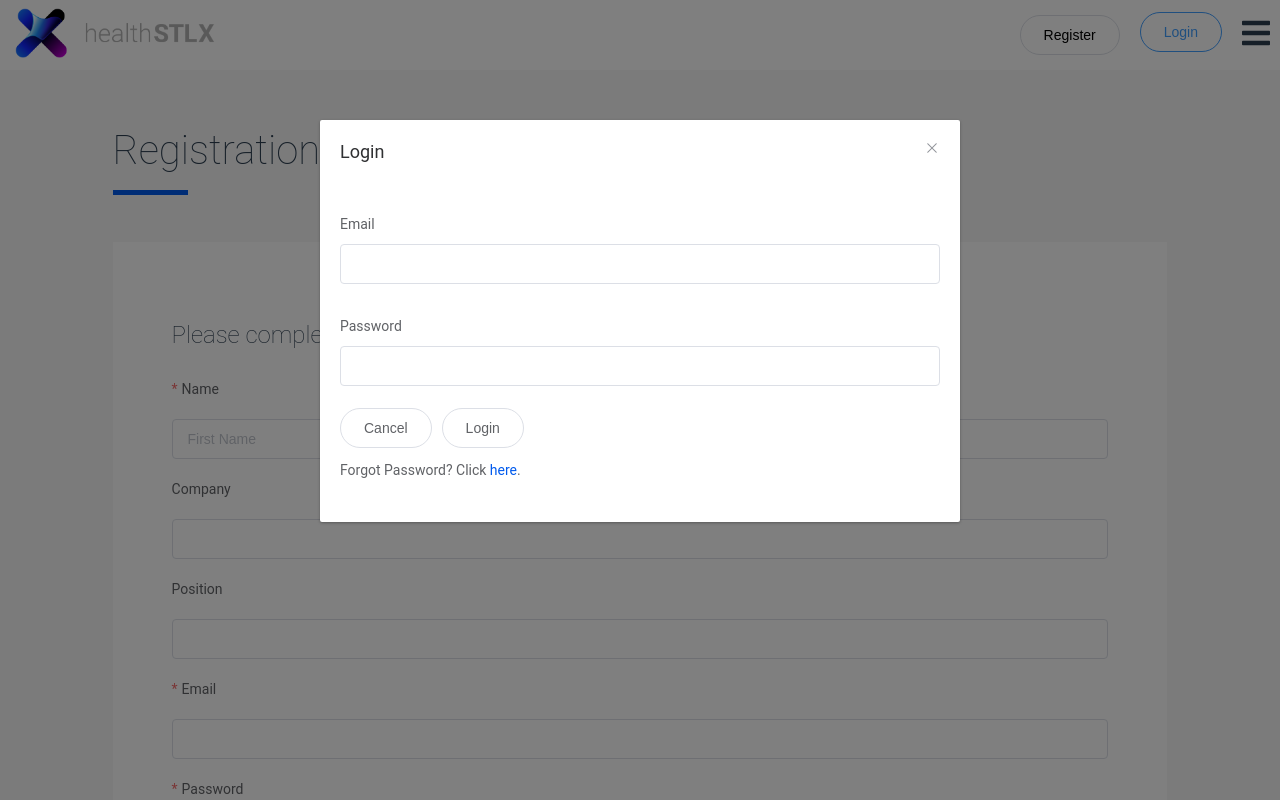
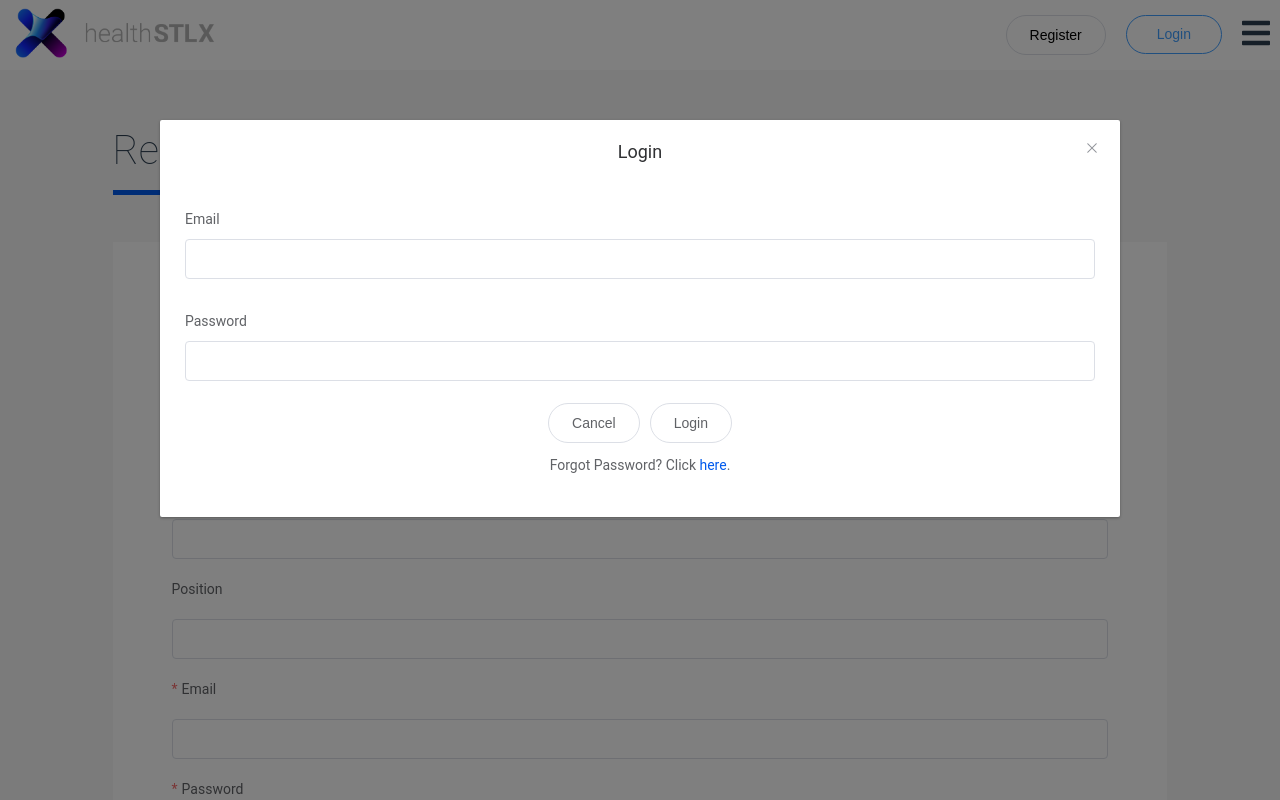
Before and after one commit to SlalomSTLHealthcare/healthcare-web, a Vue app: page /#/registration in a window 1280 px wide. Both pictures are taken after a click on the button "Login". Shown: the top 800 px of the page. Built offline with nearby package versions, Linux system fonts and the light colour scheme; no server answers.

Commit message:
responsiveness

```diff
--- a/src/components/Login.vue
+++ b/src/components/Login.vue
@@ -5,7 +5,8 @@
       <el-button class="btn" round plain v-if="loginType==='button'" style="cursor: pointer;" @click="dialogFormVisible=true">Login</el-button>
       <a id="login" v-if="loginType==='nav'" class="nav-link" style="cursor: pointer;" @click="dialogFormVisible=true">Login</a>
     </div>
-    <el-dialog title="Login" :append-to-body="true" :visible.sync="dialogFormVisible">
+
+    <el-dialog class="dialog" title="Login" width="75vw" center="true" :append-to-body="true" :visible.sync="dialogFormVisible">
       <el-form :model="form">
          <el-form-item label="Email">
            <el-input v-model="form.email" auto-complete="off"></el-input>
@@ -14,9 +15,11 @@
            <el-input type="password" v-model="form.pass" auto-complete="off"></el-input>
          </el-form-item>
       </el-form>
-    <el-button class="cancel" round @click="dialogFormVisible = false">Cancel</el-button>
-    <el-button class="loginbut" round @click="handleLogin">Login</el-button>
-    <p>Forgot Password? Click <a style="cursor: pointer;" @click="dialogFormVisible=true">here</a>.</p>
+    <div class="formDialog">
+      <el-button class="cancel" round @click="dialogFormVisible = false">Cancel</el-button>
+      <el-button class="loginbut" round @click="handleLogin">Login</el-button>
+      <p>Forgot Password? Click <a style="cursor: pointer;" @click="dialogFormVisible=true">here</a>.</p>
+    </div>
   </el-dialog>
   </div>
 </template>
@@ -87,8 +90,13 @@ methods: {
 <!-- Add "scoped" attribute to limit CSS to this component only -->
 <style scoped lang="less">
 .btn {
-  height: 40px;
+  height: 39px;
+  margin-top: 2.5px;
+  padding: 0px 30px;
   color: black;
+}
+.formDialog{
+  text-align: center;
 }
  a {
   color: #005aed;
@@ -119,4 +127,9 @@ methods: {
   color: #fff;
   border-color: #000;
 }
+@media (max-width: 500px) and (min-width: 400px){
+  .btn{
+    padding: 0px 20px;
+  }
+}
 </style>
--- a/src/components/NavBar.vue
+++ b/src/components/NavBar.vue
@@ -216,8 +216,11 @@ ul {
     padding-right: 10px;
     padding-left: 0px;
   }
-  .logIn, .logBtn {
+  .logBtn {
     margin: 15px 6px;
+  }
+  .logIn{
+    margin: 13px 6px;
   }
   .logBtn {
     margin: 15px 1px;
--- a/src/components/Schedule.vue
+++ b/src/components/Schedule.vue
@@ -3,7 +3,6 @@
     <h1>Schedule</h1>
     <div class="decoration"></div>
     <table>
-
       <tr v-for="event in scheduleData" valign="top">
         <td class="time">
           <h2 class="timeHeader">{{timeFormatter(event)}}</h2>
@@ -94,7 +93,7 @@ table{
   border-spacing: 0;
   background-color: white;
   margin: 4% 5.3%;
-  padding: 5% 20%;
+  padding: 5% 10%;
 }
 .eventHeader{
   color: #162565;
@@ -147,7 +146,8 @@ h1 {
       font-size: 13px;
     }
     .event{
-      padding: 15px 0px;
+      // padding: 15px 0px;
+      padding-top: 15px;
     }
 }
 @media only screen and (min-width: 350px) and (max-width: 480px){
@@ -155,7 +155,7 @@ h1 {
       padding:0;
     }
     h2 {
-        font-size: 18px;
+      font-size: 18px;
     }
     .scheduleEvent{
       padding-top:0;
@@ -166,13 +166,16 @@ h1 {
     table{
       border-spacing: 0;
       background-color: white;
-      margin: 4% 5.3%;
+      margin: 40px 2px;
       padding: 5% 0%;
     }
     .time{
       padding-top:0;
       padding-bottom: 0;
       width: 25%;
+    }
+    .event{
+      padding-top: 15px;
     }
     p{
       font-size: 15px;
--- a/src/components/Session.vue
+++ b/src/components/Session.vue
@@ -73,8 +73,8 @@ a {
     font-weight: normal;
   }
   .sessionCard{
-     width: 100%;
-     height: 200px;
+     width: 100vw;
+     height: 250px;
   }
   .image {
     height: 30px;
--- a/src/views/SessionView.vue
+++ b/src/views/SessionView.vue
@@ -40,5 +40,10 @@ h1 {
   padding: 30px 50px;
   background-color: #f7f7f7;
 }
+@media (max-width: 800px) {
+  .sessionView{
+  padding: 30px 0px;
+}
+}
 
 </style>
```
